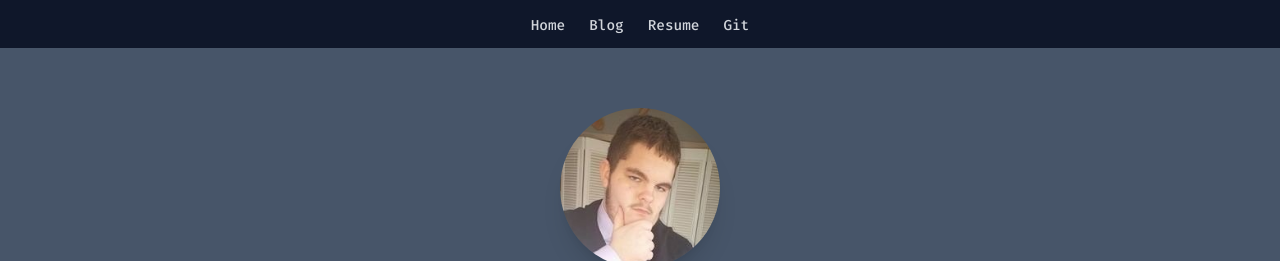
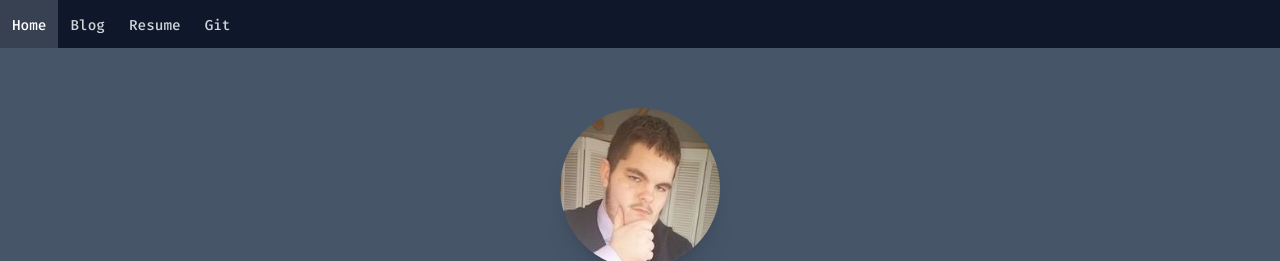
Before and after one commit to specCon18/Portfolio, an Astro site: page / in a window 1280 px wide. Shown: the top 261 px of the page. Built offline with nearby package versions, Linux system fonts and the light colour scheme; Astro itself is replaced by a stand-in of ours.

Commit message:
Update 'src/components/Header.astro'

```diff
--- a/src/components/Header.astro
+++ b/src/components/Header.astro
@@ -3,7 +3,7 @@
 
 <header>
   <nav class="fixed top-0 left-0 right-0 bg-slate-900">
-    <div class="flex justify-center">
+    <div class="flex">
       <a
         href="/"
         class="px-3 py-4 text-sm font-medium text-gray-300 hover:bg-gray-700 hover:text-white"
```
